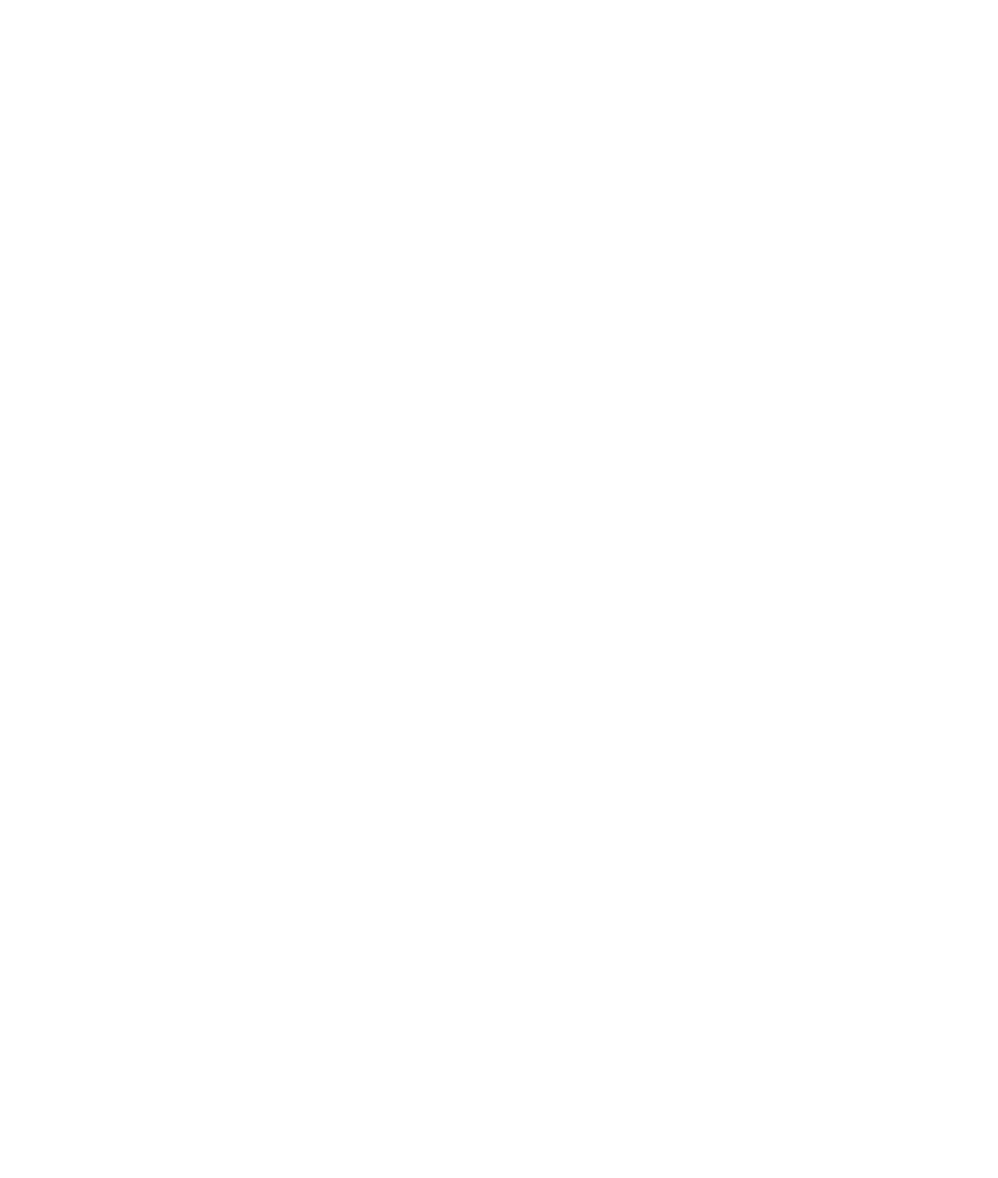
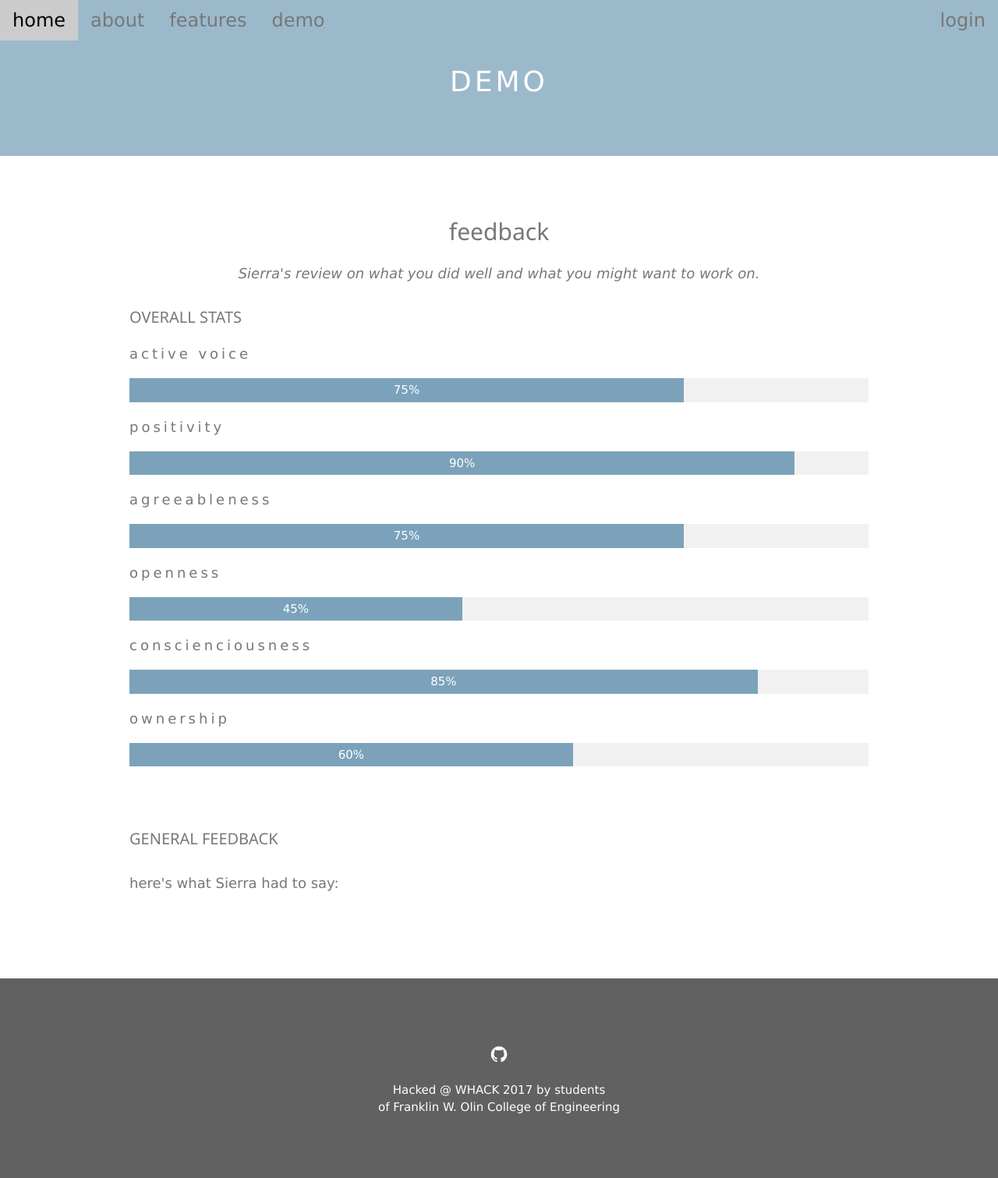
Before and after one commit to PantsuitUp/Whack2017, a Django app: page /interviewMe/interview/ in a window 1280 px wide. Before the commit the page is empty. Shown: the whole page at 78% size. Before the commit the page ends 800 px from the top, so only its background shows below. Run offline with Django 3.2, Linux system fonts and the light colour scheme.

Commit message:
filled in feedback template

```diff
--- a/pantsuitUp/interviewMe/templates/interviewMe/feedback.html
+++ b/pantsuitUp/interviewMe/templates/interviewMe/feedback.html
@@ -6,3 +6,90 @@
 <meta name="viewport" content="width=device-width, initial-scale=1">
 <link rel="stylesheet" type="text/css" href="{% static 'interviewMe/main.css' %}">
 <link rel="stylesheet" type="text/css" href="{% static 'interviewMe/w3.css' %}">
+<link rel="stylesheet" href="https://fonts.googleapis.com/css?family=Lato">
+<link rel="stylesheet" href="https://cdnjs.cloudflare.com/ajax/libs/font-awesome/4.7.0/css/font-awesome.min.css">
+<body>
+
+<!-- Navbar (sit on top) -->
+<div class="w3-top">
+  <div class="w3-bar" id="myNavbar">
+    <a class="w3-bar-item w3-button w3-hover-black w3-hide-medium w3-hide-large w3-right" href="javascript:void(0);" onclick="toggleFunction()" title="Toggle Navigation Menu">
+      <i class="fa fa-bars"></i>
+    </a>
+    <a href="../../index.html" class="w3-bar-item w3-button">home</a>
+    <a href="#" class="w3-bar-item w3-button w3-hide-small">about</a>
+    <a href="features.html" class="w3-bar-item w3-button w3-hide-small">features</a>
+    <a href="demo.html" class="w3-bar-item w3-button w3-hide-small">demo</a>
+    <a href="login.html" class="w3-bar-item w3-button w3-hide-small w3-right w3-hover-red">
+      login
+    </a>
+  </div>
+
+  <!-- Navbar on small screens -->
+  <div id="navDemo" class="w3-bar-block w3-white w3-hide w3-hide-large w3-hide-medium">
+    <a href="#" class="w3-bar-item w3-button" onclick="toggleFunction()">about</a>
+    <a href="features.html" class="w3-bar-item w3-button" onclick="toggleFunction()">features</a>
+    <a href="demo.html" class="w3-bar-item w3-button" onclick="toggleFunction()">demo</a>
+    <a href="login.html" class="w3-bar-item w3-button w3-hide-small w3-right w3-hover-red">
+      login
+    </a>
+  </div>
+</div>
+
+<!-- Header -->
+<div class="bgimg-blue w3-display-container w3-opacity-min">
+  <div class="w3-display-middle">
+     <span class="w3-xxlarge w3-text-white w3-wide">DEMO</span>
+  </div>
+</div>
+
+<!-- About Product-->
+<div class="w3-content w3-container w3-padding-64" id="about">
+  <h3 class="w3-center">feedback</h3>
+  <p class="w3-center"><em>Sierra's review on what you did well and what you might want to work on.</em></p>
+  <div class="w3-row">
+
+    <h4>OVERALL STATS</h4>
+    <p class="w3-wide">active voice</p>
+    <div class="w3-light-grey">
+      <div class="w3-container w3-padding-small w3-blue-grey w3-center" style="width:75%">75%</div>
+    </div>
+    <p class="w3-wide">positivity</p>
+    <div class="w3-light-grey">
+      <div class="w3-container w3-padding-small w3-blue-grey w3-center" style="width:90%">90%</div>
+    </div>
+    <p class="w3-wide">agreeableness</p>
+    <div class="w3-light-grey">
+      <div class="w3-container w3-padding-small w3-blue-grey w3-center" style="width:75%">75%</div>
+    </div>
+    <p class="w3-wide">openness</p>
+    <div class="w3-light-grey">
+      <div class="w3-container w3-padding-small w3-blue-grey w3-center" style="width:45%">45%</div>
+    </div>
+    <p class="w3-wide">conscienciousness</p>
+    <div class="w3-light-grey">
+      <div class="w3-container w3-padding-small w3-blue-grey w3-center" style="width:85%">85%</div>
+    </div>
+    <p class="w3-wide">ownership</p>
+    <div class="w3-light-grey">
+      <div class="w3-container w3-padding-small w3-blue-grey w3-center" style="width:60%">60%</div>
+    </div>
+  </br></br></br>
+  <h4>GENERAL FEEDBACK</h4>
+  <p class="w3-left"> here's what Sierra had to say: </br></br></p>
+  </div>
+</div>
+
+<!-- Footer -->
+<footer class="w3-center w3-dark-grey w3-padding-64">
+  <div class="w3-xlarge w3-section">
+    <a href="https://github.com/RachelYang02/whack2017"><i class="fa fa-github w3-hover-opacity"></i></a>
+  </div>
+  <p>Hacked @ WHACK 2017 by students </br> of Franklin W. Olin College of Engineering</p>
+</footer>
+
+<!-- Scripts -->
+<script src="../main.js"></script>
+
+</body>
+</html>
```
